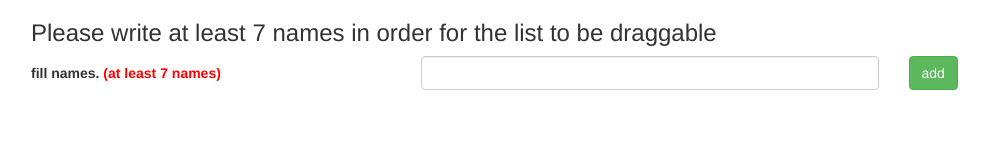
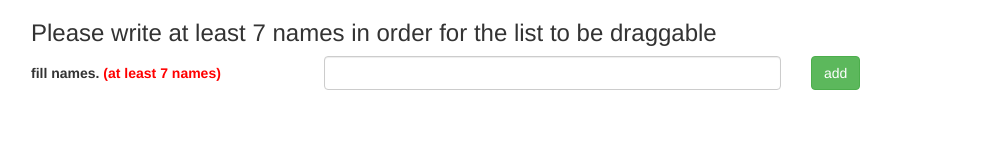
Before and after one commit to HaikSharyan/-People-list-, a plain HTML site: page index.html in a window 1280 px wide. Shown: the whole page, without its empty margins (39-1028 px from the left). Drawn offline with nearby package versions, Linux system fonts and the light colour scheme.

Commit message:
some changes

```diff
--- a/app.js
+++ b/app.js
@@ -81,8 +81,6 @@ function getValue() {
     } else {
         document.getElementById("names-container").classList.remove("opacity");
         [].forEach.call(cols, addDnDHandlers);
-        console.log(cols);
     }
     document.getElementById("select-name").value = "";
-    console.log(document.getElementById("names-container"));
 }
--- a/index.html
+++ b/index.html
@@ -12,19 +12,17 @@
 <div class="container">
     <h3>Please write at least 7 names in order for the list to be draggable</h3>
     <div class="row">
-        <label class="col-sm-4 col-xs-12" for="select-name">fill names.<span class="red-text"> (at least 7 names)</span></label>
-        <div class="col-sm-5 col-xs-10">
+        <label class="col-md-3 col-sm-4 col-xs-12" for="select-name">fill names.<span class="red-text"> (at least 7 names)</span></label>
+        <div class="col-md-5 col-sm-5 col-xs-10">
             <input class=" form-control" id="select-name">
         </div>
         <div class="col-sm-2 col-xs-2">
             <button class="btn btn-success" onclick="getValue()">add</button>
         </div>
-
     </div>
 
+    <ol id="names-container" class="col-xs-12" ></ol>
 
-
-    <ol id="names-container" class="col-xs-12" ></ol>
 </div>
 
 <script src="app.js"></script>
```
